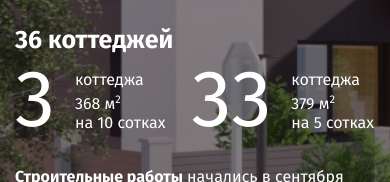
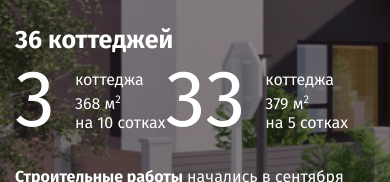
Before and after one commit to brutalbanti/nura, a React app: page / in a window 390 px wide. Shown: the part 428-610 px from the top of the page. Built offline with nearby package versions, Linux system fonts and the light colour scheme.

Commit message:
Update header.css

```diff
--- a/src/components/header.css
+++ b/src/components/header.css
@@ -293,6 +293,7 @@ header {
         color: #FFFFFF;
         padding-bottom: 30px;
     }
+
     .button-info__button {
         padding: 10px 20px;
     }
@@ -322,3 +323,13 @@ header {
         color: #FFFFFF;
     }
 }
+
+@media(max-width: 767.98px) {
+    .content-header-info__body-descriptions {
+        gap: 0px;
+    }
+
+    .header__button {
+        flex: 0 0 150px;
+    }
+}
```
Lines whose indentation alone changed are shown as unchanged.
